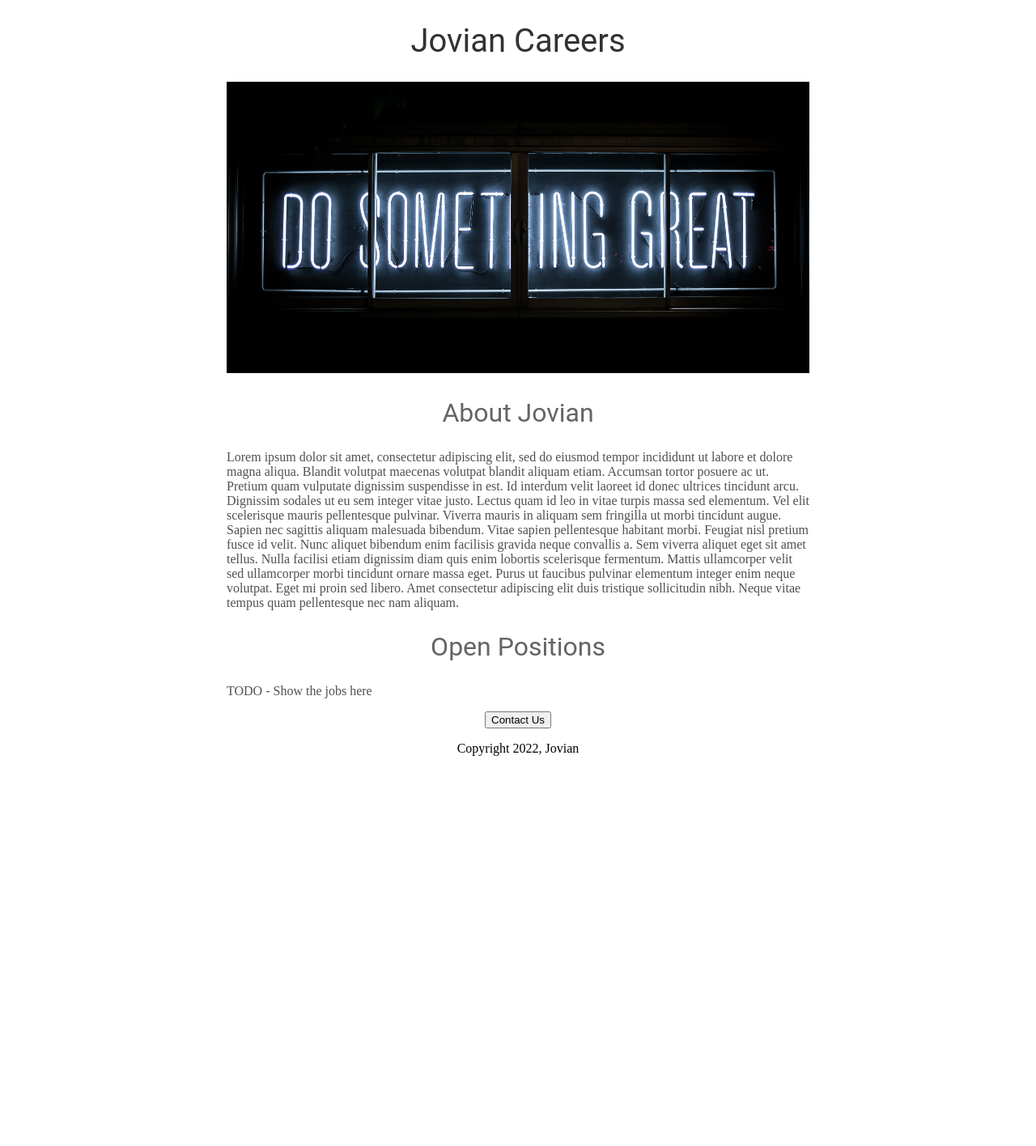
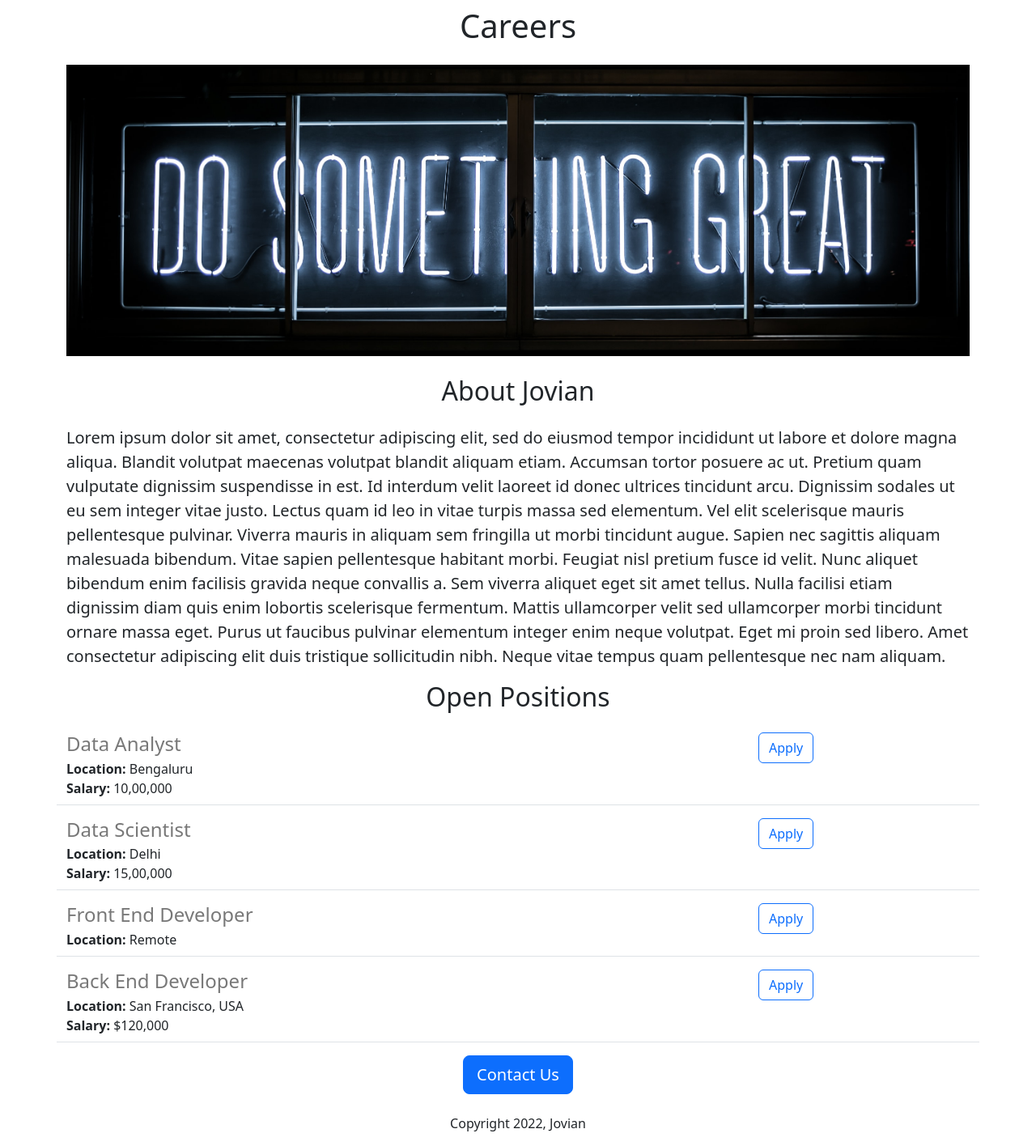
Before and after one commit to rahulhande13/carrer-web-v2, a Flask app: page / in a window 1280 px wide. Shown: the whole page at 81% size. Before the commit the page ends 934 px from the top, so only its background shows below. Run offline with Flask 2, Linux system fonts and the light colour scheme.

Commit message:
added dynamic data and api route

```diff
--- a/app.py
+++ b/app.py
@@ -1,10 +1,37 @@
-from flask import Flask, render_template
+from flask import Flask, render_template, jsonify
 
 app = Flask(__name__)
 
+JOBS = [{
+  'id': 1,
+  'title': 'Data Analyst',
+  'location': 'Bengaluru',
+  'salary': '10,00,000'
+}, {
+  'id': 2,
+  'title': 'Data Scientist',
+  'location': 'Delhi',
+  'salary': '15,00,000'
+}, {
+  'id': 3,
+  'title': 'Front End Developer',
+  'location': 'Remote',
+}, {
+  'id': 4,
+  'title': 'Back End Developer',
+  'location': 'San Francisco, USA',
+  'salary': '$120,000'
+}]
+
+
 @app.route("/")
-def  hello_world():
-  return render_template('home.html')
+def hello_Jovian():
+  return render_template('home.html', jobs=JOBS, company_name='')
+
+
+@app.route("/api/jobs")
+def list_jobs():
+  return jsonify(JOBS)
 
 
 if __name__ == '__main__':
--- a/templates/home.html
+++ b/templates/home.html
@@ -1,54 +1,35 @@
 <!DOCTYPE html>
 <html>
   <head>
-    <title>Jovian Careers</title>
+    <title> Jovian Careers</title>
+    <meta charset="utf-8">
+    <meta name="viewport" content="width=device-width, initial-scale=1">
+    <link href="https://cdn.jsdelivr.net/npm/bootstrap@5.2.2/dist/css/bootstrap.min.css" rel="stylesheet" integrity="sha384-Zenh87qX5JnK2Jl0vWa8Ck2rdkQ2Bzep5IDxbcnCeuOxjzrPF/et3URy9Bv1WTRi" crossorigin="anonymous">
     <style>
-      h1{
-        font-size: 40px;
-        font-family: Roboto;
-        font-weight: normal;
-        color: rgb(50, 50, 50);
-        text-align: center;
-      }
-
       #banner {
-        width : 100%;
-        height : 360px;
-        object-fit: cover;
-      }
-
-      h2{
-        font-family: Roboto;
-        font-size: 32px;
-        color: rgb(100,100,100);
-        text-align: center;
-        font-weight: normal;
-      }
-
-      .bodytext {
-        color: rgb(80,80,80);
-      }
-
-      #container{
-        max-width: 720px;
-        margin-left: 200px;
-        margin: 0 auto 0 auto;
+      height: 360px;
+      width: 100%;
+      object-fit:cover;
       }
     </style>
   </head>
   <body>
-    <div id="container">
-      <h1>Jovian Careers</h1>
-      <img id="banner" src="https://jovian-careers-website.rahulhande.repl.co/static/banner1.jpeg">
-      <h2>About Jovian</h2>
-      <p class="bodytext">
+    <div class="container">
+      <h1 class="text-center mt-2 mb-4">{{company_name}} Careers</h1>
+      <img class="img-fluid" id="banner" src="https://jovian-careers-website.rahulhande.repl.co/static/banner1.jpeg">
+      <h2 class="text-center mt-4 mb-4">About Jovian</h2>
+      <p class="lead">
       Lorem ipsum dolor sit amet, consectetur adipiscing elit, sed do eiusmod tempor incididunt ut labore et dolore magna aliqua. Blandit volutpat maecenas volutpat blandit aliquam etiam. Accumsan tortor posuere ac ut. Pretium quam vulputate dignissim suspendisse in est. Id interdum velit laoreet id donec ultrices tincidunt arcu. Dignissim sodales ut eu sem integer vitae justo. Lectus quam id leo in vitae turpis massa sed elementum. Vel elit scelerisque mauris pellentesque pulvinar. Viverra mauris in aliquam sem fringilla ut morbi tincidunt augue. Sapien nec sagittis aliquam malesuada bibendum. Vitae sapien pellentesque habitant morbi. Feugiat nisl pretium fusce id velit. Nunc aliquet bibendum enim facilisis gravida neque convallis a. Sem viverra aliquet eget sit amet tellus. Nulla facilisi etiam dignissim diam quis enim lobortis scelerisque fermentum. Mattis ullamcorper velit sed ullamcorper morbi tincidunt ornare massa eget. Purus ut faucibus pulvinar elementum integer enim neque volutpat. Eget mi proin sed libero. Amet consectetur adipiscing elit duis tristique sollicitudin nibh. Neque vitae tempus quam pellentesque nec nam aliquam.
       </p>
-      <h2>Open Positions</h2>
-      <p class="bodytext">TODO - Show the jobs here</p>
-      <div style="text-align:center;">
-        <button>Contact Us</button>
-        <p>Copyright 2022, Jovian</p>
+      <h2 class="text-center mt-2 mb-4">Open Positions</h2>
+      <div>
+        {% for job in jobs %}
+          {% include 'jobitem.html' %}
+        {% endfor %}
+      </div>
+      <div class="text-center" >
+        <button class="btn btn-primary btn-lg">Contact Us</button>
+        <p class="mt-4">Copyright 2022, Jovian</p>
       </div>
     </div>
   </body>
--- /dev/null
+++ b/templates/jobitem.html
@@ -0,0 +1,20 @@
+<div class="border-bottom row" style="margin-bottom:16px;padding-bottom: 8px;">
+  <div class='col-9'>
+    <h4
+      style="color:rgb(120,120,120); margin-bottom:4px;">
+      {{job['title']}}
+    </h4>
+    <div>
+        <b>Location: </b>{{job['location']}}
+      </div>
+      {% if 'salary' in job %}
+      <div>
+        <b>Salary: </b>{{job['salary']}}
+      </div>
+      {% endif %}
+    </div>
+  <div class='col-3'>
+    <button type="button" class="btn btn-outline-primary">Apply</button>
+  </div>
+
+  </div>
```
